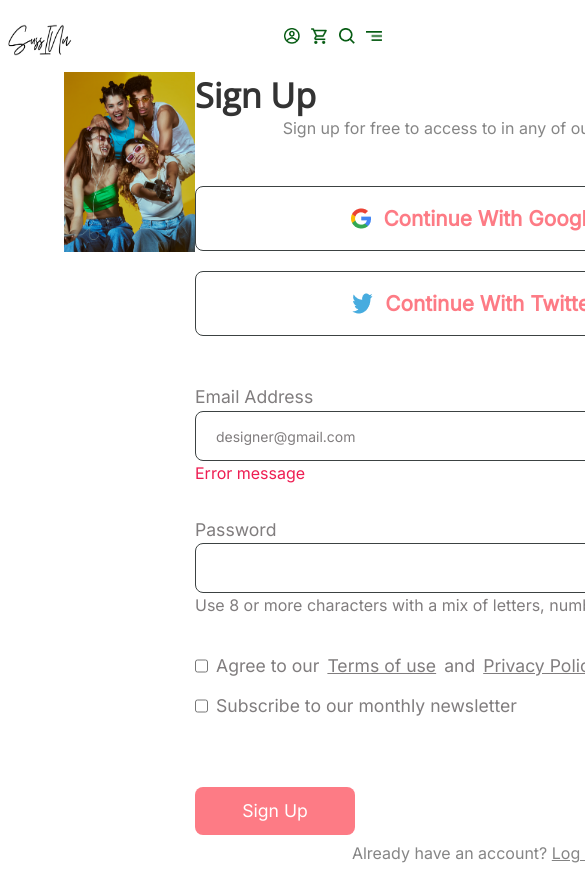
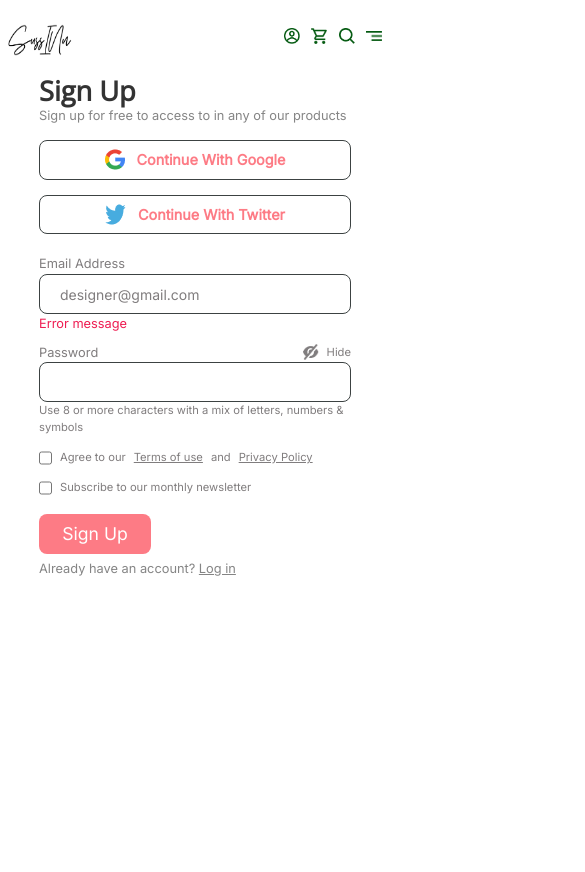
Before and after one commit to m-yunus/suss_ecommerce, a React (Create React App) app: page /register in a window 390 px wide. Shown: the top 872 px of the page, 585 px wide, since content can reach past the window. After the commit the page ends 844 px from the top, so only its background shows below. Built offline with nearby package versions, Linux system fonts and the light colour scheme.

Commit message:
register made responsive

```diff
--- a/src/Pages/RegisterPage/RegisterPage.css
+++ b/src/Pages/RegisterPage/RegisterPage.css
@@ -1,77 +1,69 @@
+.signup {
+  font-family: "Inter", sans-serif;
+  max-height: 250vh;
+  margin-bottom: 20px;
 
-.signup{
-font-family: 'Inter', sans-serif;
 }
-.signup h1{
-  font-family: 'Open Sans', sans-serif;
+.signup h1 {
+  font-family: "Open Sans", sans-serif;
   color: #333;
-
   font-size: 2.125rem;
   font-style: normal;
   font-weight: 700;
   line-height: normal;
 }
-.signup p{
-  color: rgba(102, 102, 102, 0.80);
+.signup h5 {
+  color: rgba(102, 102, 102, 0.8);
 
   font-size: 1rem;
-font-style: normal;
+
   font-weight: 500;
-line-height: normal;
+
 }
 .google-signup,
-.twitter-signup{
+.twitter-signup {
   display: flex;
-width: 35rem;
+  width: 100%;
   padding: 1rem 1.25rem;
   justify-content: center;
   align-items: center;
   gap: 0.75rem;
   border-radius: 0.5rem;
-border: 1px solid #3C4242;
-color: #FD7B85;
+  border: 1px solid #3c4242;
+  color: #fd7b85;
   font-size: 1.3rem;
-
 }
-.signup label{
-color: #807D7E;
+.signup label {
+  color: #807d7e;
   font-size: 1.1rem;
 }
-.signup input{
+.signup input {
   border-radius: 0.5rem;
-border: 1px solid #3C4242;
+  border: 1px solid #3c4242;
   height: 50px;
 }
-.signup input::placeholder{
-color: #807D7E;
+.signup input::placeholder {
+  color: #807d7e;
   padding: 20px;
   font-size: 0.875rem;
 }
-.signup h3{
-color: #EE1D52;
+.signup h3 {
+  color: #ee1d52;
   font-size: 1rem;
-
-
-
 }
-.signup h4{
-  color: #807D7E;
-
+.signup h4 {
+  color: #807d7e;
 
   font-size: 1rem;
+}
+.signup-btm {
+  color: #807d7e !important;
 
+  font-size: 1.1rem !important;
 }
-.signup-btm{
-  color: #807D7E!important;
-
-font-size: 1.1rem!important;
-
-
-
-}
-.signup-button{
+.signup-button {
   border-radius: 0.5rem;
-background: #FD7B85;
+  background: #fd7b85;
   display: flex;
   width: 10rem;
   padding: 1rem 1.25rem;
@@ -84,166 +76,160 @@ gap: 0.75rem;
   color: white;
 }
 
+@media (max-width: 1200px) {
+
+  .google-signup{
+    margin-top: 20px;
+
+  }
+  .google-signup,
+  .twitter-signup {
+    padding: 0.5rem 1rem;
+ margin-top: 15px;
+    font-size: 1.1rem;
+  }
+  .signup input {
+  border-radius: 0.5rem;
+  border: 1px solid #3c4242;
+  height: 40px;
+}
+.signup label {
+  color: #807d7e;
+  font-size: 1rem;
+}
+.email-section-signup{
+  margin-top: 15px;
+}
+.signup h4 {
+  font-size: 0.9rem;
+}
+.pass-section-signup span{
+  margin-top: 5px;
+}
+.signup-btm{
+  font-size: 0.9rem!important;
+  margin-top: 2px;
+}
+.signup-btm-2{
+  margin-top: -10px;
+}
+.signup-button{
+  width: 8rem;
+  padding: 1rem 1.25rem;
+  height: 2.5rem;
+  margin-top: 1rem;
+  font-size: 1rem;
+}
+.signup h5 {
+  font-size: 0.9rem;
+}
+}
+@media (max-width: 947px) {
+  .signup h1 {
+  font-size: 1.7rem;
+}
+.signup h5 {
+  font-size: 0.8rem;
+  margin-top: -3px;
+}
+  .google-signup,
+  .twitter-signup {
+    padding: 0.1rem 1rem;
+ margin-top: 10px;
+    font-size: 0.9rem;
+  }
+   .signup input {
+
+
+  height: 30px;
+}
+.signup label {
+  font-size: 0.8rem;
+}
+.email-section-signup{
+  margin-top: 5px;
+}
+.pass-section-signup span{
+  margin-top: 0px;
+}
+.signup h3 {
+  font-size: 0.8rem;
+}
+.signup h4 {
+  font-size: 0.7rem;
+}
+.signup-btm{
+  font-size: 0.7rem!important;
+  margin-top: 2px;
+}
+.signup-btm-2{
+  margin-top: -10px;
+}
+.signup-button{
+  width: 7rem;
+  padding: 0.8rem 1rem;
+  height: 2rem;
+  margin-top: 0.5rem;
+  font-size: 1rem;
+}}
+@media (max-width: 768px) {
+  .register{
+    padding: 0 10px;
+  }
+}
+@media (max-width: 630px) {
+
+.register-left{
+  display: none;
+}
+.register-right{
+  width: 80%;
+  margin: auto;
+
+}
+.signup{
+  width: 60rem!important;
+}
+.register{
+  padding: 0px!important;
+}
+.google-signup,
+  .twitter-signup {
+    padding: 0.5rem 1rem;
+  margin-top: 15px;
+    font-size: 0.9rem;
+  }
+  .signup input {
+
+
+  height: 40px;
+}
+.signup-btm-2{
+  margin-top: -10px;
+}
+.signup-button{
+  width: 7rem;
+
+  height: 2.5rem;
+  margin-top: 0.4rem;
+  font-size: 1.1rem;
+}
+.email-section-signup{
+  margin-top: 20px;
+}
+.pass-section-signup {
+  margin-top: 10px;
+}
+}
+
+@media (max-width: 375px) {
+
+.signup-btm{
+  font-size: 0.6rem!important;
+  margin-top: 2px;
+}
 
 
 
 
-
-
-
-
-
-
-
-
-
-
-
-
-
-
-
-
-
-
-
-
-
-
-
-
-
-
-
-
-
-
-
-
-
-
-
-
-
-
-
-/*
-
-
-
-
-
-
-.register{
-
-    flex-wrap: wrap;
-    justify-content:center ;
 }
-    .register-title{
-    display: flex;
-    flex-wrap: wrap;
-    align-items: center;
-    justify-content: center;
-
-    }
-
-    .register-text{
-    align-items: center;
-    margin-top: 13rem;
-    display: flex;
-    color: #272727;
-    font-family: Readex Pro;
-    font-size: 5vw;
-    font-style: normal;
-    font-weight: 400;
-    line-height: normal;
-
-    }
-    .register-input{
-    display: flex;
-    flex-wrap: wrap;
-    justify-content: center;
-    flex-direction: column;
-    align-items: center;
-    margin-top: 2rem;
-
-    }
-    .email-input{
-        display: flex;
-        justify-content: center;
-        align-items: center;
-
-    }
-    .email{
-        align-items: center;
-        background-color: white;
-        border-color: white;
-        width:36vw;
-        height: 5vw;
-        border-bottom: 1px solid grey;
-    }
-
-    .pswrd-input{
-    display: flex;
-    flex-direction: column;
-    width: 10rem;
-    justify-content: center;
-    align-items: center;
-    margin-top: 2rem;
-    }
-    .pswrd{
-        width:36vw;
-        height: 5vw;
-        border-bottom: 1px solid grey;
-
-    }
-    input{
-        border-bottom: #272727;
-    }
-
-
-    input[type="email"] {
-        background-color: white;
-    ;
-      }
-      input[type="password"] {
-        background-color: white;
-
-      }
-      .ggle-fb-btns{
-        display: flex;
-        justify-content: center;
-        margin-top: 3rem;
-      }
-
-      .google-btn{
-     background-color:#045A11 ;
-     width: 18vw;
-     height: 7vw;
-     color: #FFF;
-    font-family: Inter;
-    font-size: 4vw;
-    font-style: normal;
-    font-weight: 400;
-    line-height: normal;
-    border-radius: 30px;
-      }
-      .or{
-      margin-top: .5rem;
-      font-size: 3vw;
-
-      }
-
-      .face-btn{
-        background-color: #272727;
-        width: 18vw;
-     height: 7vw;
-     color: #FFF;
-    font-family: Inter;
-    font-size: 4vw;
-    font-style: normal;
-    font-weight: 400;
-    line-height: normal;
-    border-radius: 30px;
-      }
-    */
--- a/src/Pages/RegisterPage/RegisterPage.jsx
+++ b/src/Pages/RegisterPage/RegisterPage.jsx
@@ -13,24 +13,23 @@ const RegisterPage = () => {
       <Navbar />
 
       <div className="register px-16  w-full flex  ">
-        <div className="w-1/2  ">
+        <div className="register-left w-1/2  h-auto ">
           <img src={register} alt="" />
         </div>
-        <div className="w-1/2  flex  items-center  ">
-          <div className="signup flex flex-col w-[35rem] h-[50rem]    mx-auto">
+        <div className="register-right w-1/2  flex   m-auto ">
+          <div className="signup flex flex-col w-[90%]      mx-auto">
             <h1>Sign Up</h1>
-            <p>Sign up for free to access to in any of our products</p>
+            <h5>Sign up for free to access to in any of our products</h5>
+
             <button className="google-signup mt-12 border  font-semibold">
               <img src={google} alt="" /> Continue With Google
             </button>
             <button className="twitter-signup font-semibold mt-5">
-              {" "}
               <img src={twitter} alt="" />
               Continue With Twitter
             </button>
-            <label className="mt-12" htmlFor="">
-              Email Address
-            </label>
+            <span className="email-section-signup mt-12 flex flex-col">
+              <label htmlFor="">Email Address</label>
 
               <input
                 placeholder="designer@gmail.com"
@@ -39,7 +38,8 @@ const RegisterPage = () => {
                 id=""
               />
               <h3>Error message</h3>
-            <div>
+            </span>
+            <div className="pass-section-signup">
               <span className="flex justify-between mt-8">
                 <label htmlFor="">Password</label>
 
@@ -71,49 +71,22 @@ const RegisterPage = () => {
             </label>
             <label
               htmlFor=""
-              className="signup-btm flex items-center gap-2 mt-[-10px]"
+              className="signup-btm signup-btm-2  flex items-center gap-2 mt-[-10px]"
             >
               <input type="checkbox" name="" id="" />
               Subscribe to our monthly newsletter
             </label>
             <button className="signup-button mb-2">Sign Up</button>
-            <p>
-              Already have an account? <a href="" className="underline">Log in</a>{" "}
-            </p>
+            <h5>
+              Already have an account?{" "}
+              <a href="" className="underline">
+                Log in
+              </a>{" "}
+            </h5>
+
           </div>
         </div>
       </div>
-      {/* <div className="register">
-        <div className="register-title">
-          <h2 className="register-text gap-2">
-            <CgProfile /> Register Now
-          </h2>
-        </div>
-        <div className="register-input">
-          <div className="email-input">
-            <input className="email"placeholder="Email" type="email" />
-
-          </div>
-
-
-
-          <div className="pswrd-input">
-            <input className="pswrd" placeholder="password" type="password" />
-          </div>
-        </div>
-        <div className="ggle-fb-btns">
-          <div className="ggle-btn">
-            <button className="google-btn">Google</button>
-          </div>
-          <h2 className="or px-5">Or</h2>
-          <div className="fb-btn">
-            <button className="face-btn">Facebook</button>
-          </div>
-        </div>
-         */}
-
-      {/* </div>
-       */}
     </>
   );
 };
```
Lines whose indentation alone changed are shown as unchanged.
